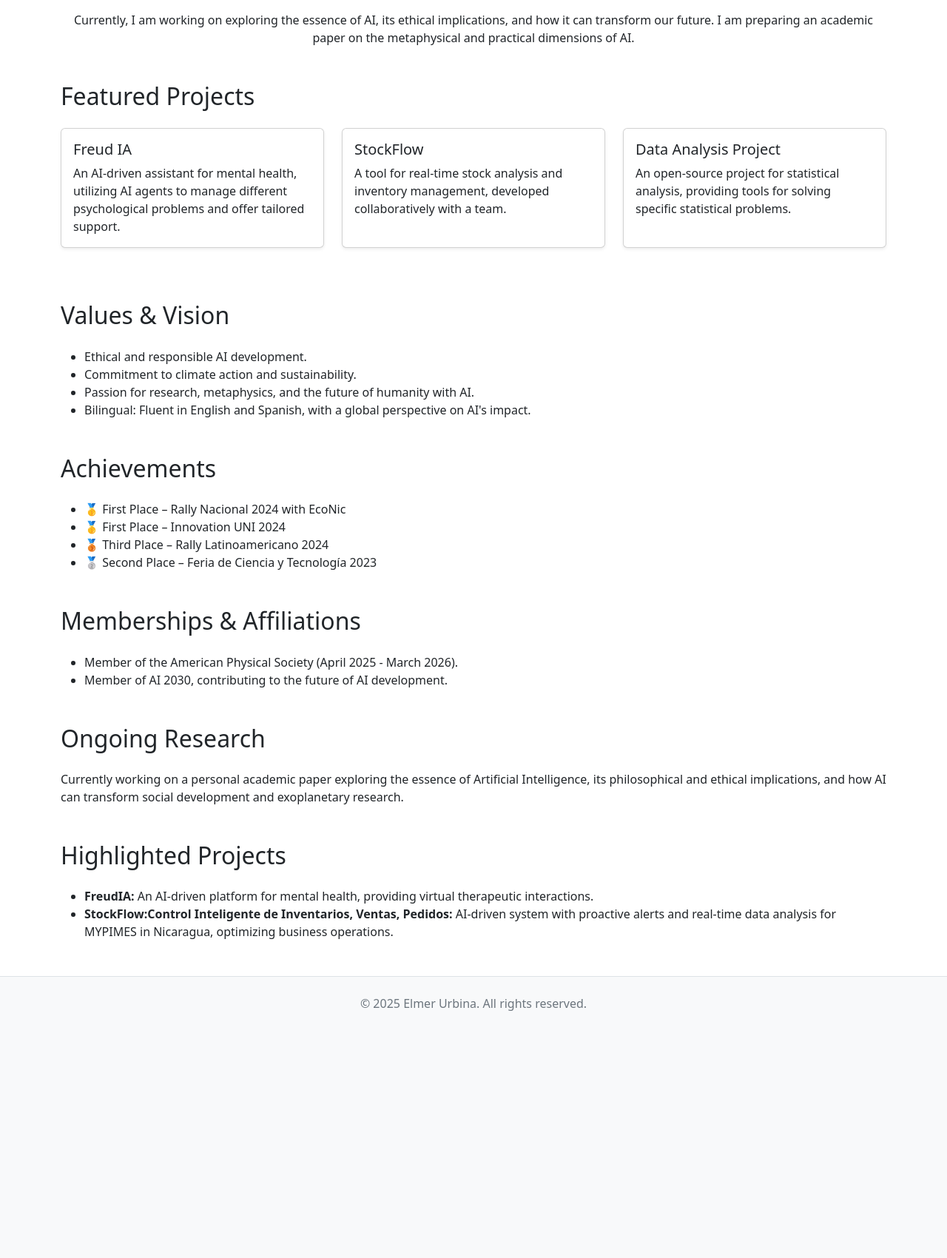
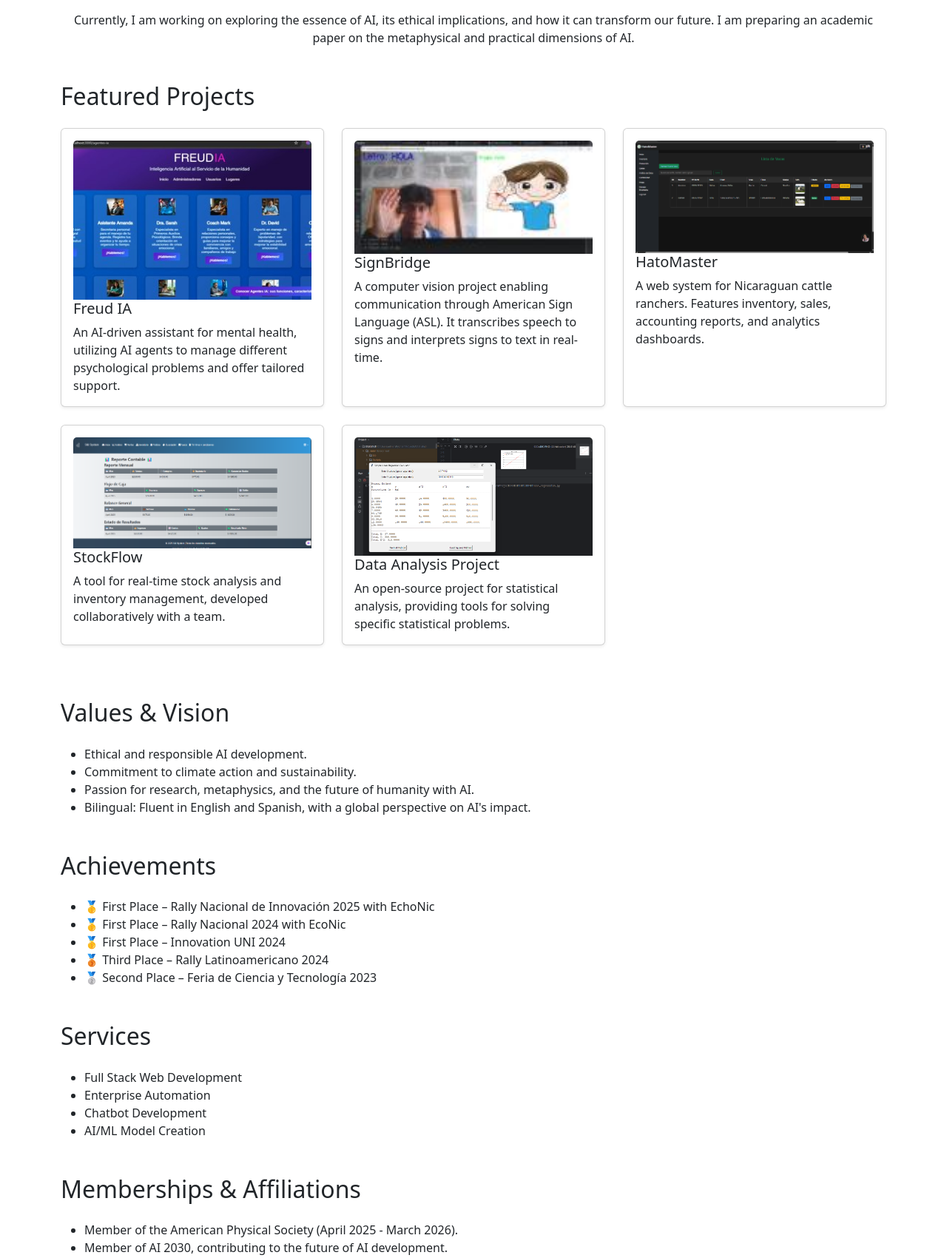
Before and after one commit to elmerurbina/elmer.ai, a Django app: page / in a window 1280 px wide. Shown: the part 222-1922 px from the top of the page at 74% size. Before the commit the page ends 1588 px from the top, so only its background shows below. Run offline with Django 5.2, Linux system fonts and the light colour scheme.

Commit message:
update and error fixes

```diff
--- a/ElmerAi/views.py
+++ b/ElmerAi/views.py
@@ -1,20 +1,41 @@
 from django.shortcuts import render
+from django.utils.translation import gettext_lazy as _
 
 def index(request):
     context = {
         'projects': [
-            {'title': "Freud IA",
-             'desc': "An AI-driven assistant for mental health, utilizing AI agents to manage different psychological problems and offer tailored support."},
-            {'title': "StockFlow",
-             'desc': "A tool for real-time stock analysis and inventory management, developed collaboratively with a team."},
-            {'title': "Data Analysis Project",
-             'desc': "An open-source project for statistical analysis, providing tools for solving specific statistical problems."},
+            {
+                'title': _("Freud IA"),
+                'desc': _("An AI-driven assistant for mental health, utilizing AI agents to manage different psychological problems and offer tailored support."),
+                'image': "img/freudia.png",
+            },
+            {
+                'title': _("SignBridge"),
+                'desc': _("A computer vision project enabling communication through American Sign Language (ASL). It transcribes speech to signs and interprets signs to text in real-time."),
+                'image': "img/signbrigde.jpeg",
+            },
+            {
+                'title': _("HatoMaster"),
+                'desc': _("A web system for Nicaraguan cattle ranchers. Features inventory, sales, accounting reports, and analytics dashboards."),
+                'image': "img/hatomaster.png",
+            },
+            {
+                'title': _("StockFlow"),
+                'desc': _("A tool for real-time stock analysis and inventory management, developed collaboratively with a team."),
+                'image': "img/stockflow.png",
+            },
+            {
+                'title': _("Data Analysis Project"),
+                'desc': _("An open-source project for statistical analysis, providing tools for solving specific statistical problems."),
+                'image': "img/dataanalysis.png",
+            },
         ],
         'achievements': [
-            "🥇 First Place – Rally Nacional 2024 with EcoNic",
-            "🥇 First Place – Innovation UNI 2024",
-            "🥉 Third Place – Rally Latinoamericano 2024",
-            "🥈 Second Place – Feria de Ciencia y Tecnología 2023",
+            _("🥇 First Place – Rally Nacional de Innovación 2025 with EchoNic"),
+            _("🥇 First Place – Rally Nacional 2024 with EcoNic"),
+            _("🥇 First Place – Innovation UNI 2024"),
+            _("🥉 Third Place – Rally Latinoamericano 2024"),
+            _("🥈 Second Place – Feria de Ciencia y Tecnología 2023"),
         ],
     }
     return render(request, 'index.html', context)
--- a/templates/index.html
+++ b/templates/index.html
@@ -23,8 +23,12 @@
                 <div class="col-md-6 col-lg-4 mb-4">
                     <div class="card h-100 shadow-sm">
                         <div class="card-body">
+                            {% if project.image %}
+                                <img src="{% static project.image %}" class="card-img-top" alt="{{ project.title }}">
+                            {% endif %}
                             <h5 class="card-title">{{ project.title }}</h5>
                             <p class="card-text">{{ project.desc }}</p>
+
                         </div>
                     </div>
                 </div>
@@ -53,6 +57,18 @@
         </ul>
     </section>
 
+
+    <section id="services" class="mb-5">
+        <h2 class="mb-4">{% trans "Services" %}</h2>
+        <ul>
+            <li>{% trans "Full Stack Web Development" %}</li>
+            <li>{% trans "Enterprise Automation" %}</li>
+            <li>{% trans "Chatbot Development" %}</li>
+            <li>{% trans "AI/ML Model Creation" %}</li>
+        </ul>
+    </section>
+
+
     <section id="organizations" class="mb-5">
         <h2 class="mb-4">{% trans "Memberships & Affiliations" %}</h2>
         <ul>
@@ -68,13 +84,29 @@
         </p>
     </section>
 
-<section id="projects" class="mb-5">
-    <h2 class="mb-4">{% trans "Highlighted Projects" %}</h2>
+
+    <section id="tech-stack" class="mb-5">
+        <h2 class="mb-4">{% trans "Tech Stack" %}</h2>
         <ul>
-        <li><strong>FreudIA:</strong> {% trans "An AI-driven platform for mental health, providing virtual therapeutic interactions." %}</li>
-        <li><strong>StockFlow:Control Inteligente de Inventarios, Ventas, Pedidos:</strong> {% trans "AI-driven system with proactive alerts and real-time data analysis for MYPIMES in Nicaragua, optimizing business operations." %}</li>
-
+            <li>Python, Django, SQL (PostgreSQL, MySQL, SQL Server)</li>
+            <li>n8n, scikit-learn, TensorFlow, PyTorch</li>
+            <li>Matplotlib, OpenCV, Seaborn</li>
+            <li>Numpy, Docker, React.js (learning)</li>
+            <li>Jira, GitHub, Postman</li>
         </ul>
     </section>
 
+
+
+    <section id="contact" class="mb-5">
+        <h2 class="mb-4">{% trans "Contact" %}</h2>
+        <ul>
+            <li>Email: <a href="mailto:elmerurbina570@gmail.com">Elmer Urbina Meneses</a></li>
+            <li>WhatsApp: <a href="https://wa.me/50577966272" target="_blank">+505 77966272</a></li>
+            <li>LinkedIn: <a href="www.linkedin.com/in/elmer-urbina-meneses-290a3b208" target="_blank">Elmer Urbina</a></li>
+            <li>GitHub: <a href="https://github.com/elmerurbina" target="_blank">GitHub</a></li>
+        </ul>
+    </section>
+
+
 {% endblock %}
```
Also changed, not shown: ElmerAi/settings.py (+5 -3 lines), locale/es/LC_MESSAGES/django.po, static/img/dataanalysis.png (added), static/img/freudia.png (added), static/img/hatomaster.png (added), static/img/signbrigde.jpeg (added), static/img/stockflow.png (added), 1 other file. Lines whose indentation alone changed are shown as unchanged.
